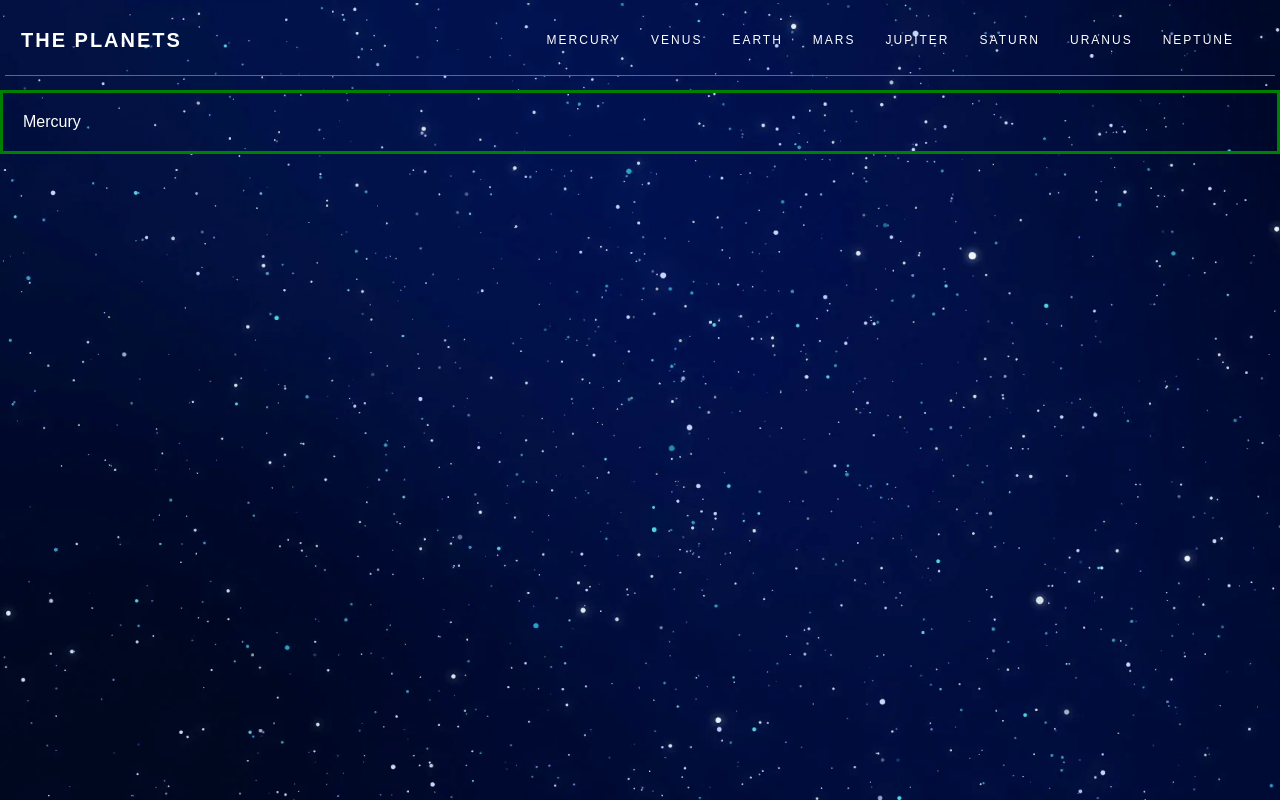
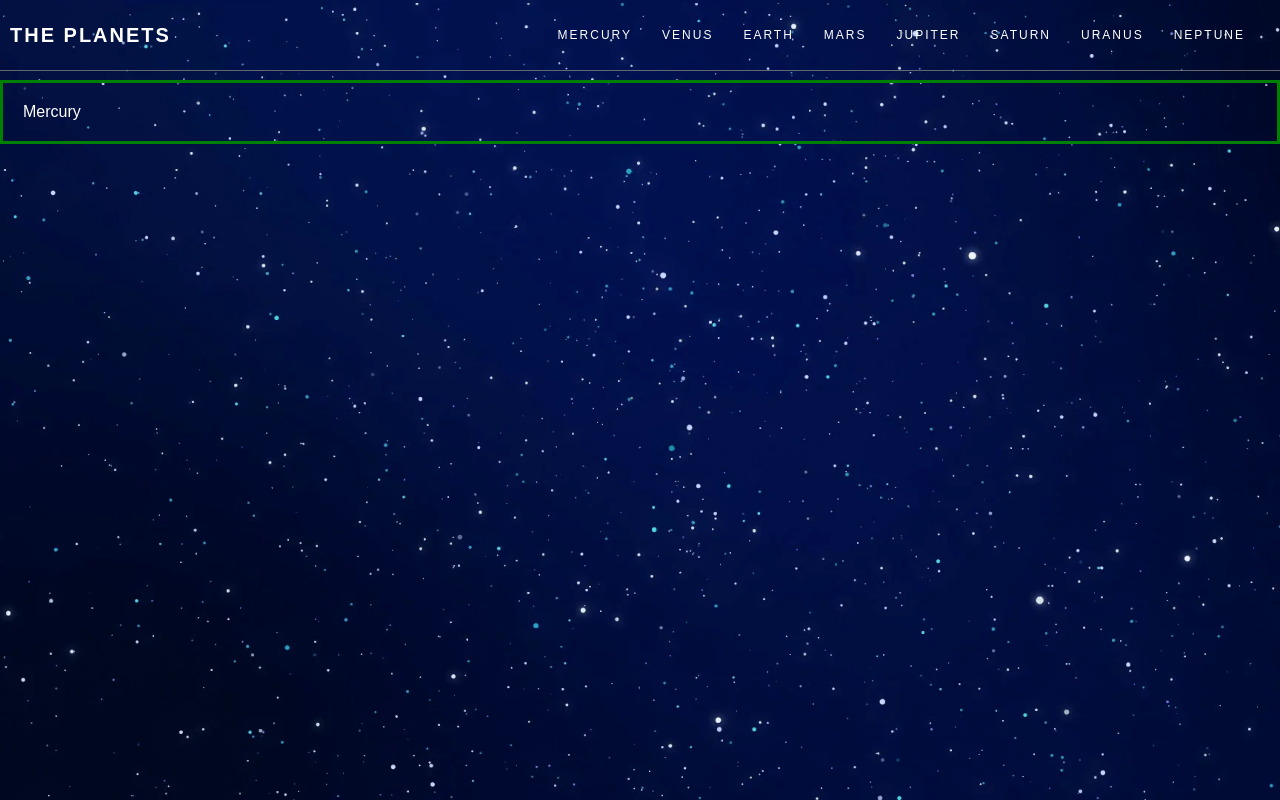
Before and after one commit to Rodri-97/planets-fact-website, a React (Create React App) app: page / in a window 1280 px wide. Built offline with nearby package versions, Linux system fonts and the light colour scheme.

Commit message:
improve navbar

```diff
--- a/src/components/Navbar.js
+++ b/src/components/Navbar.js
@@ -13,13 +13,17 @@ const Navbar = (props) => {
 
     const navItems = planetNames.map((planetName) => {
         return (
-            <li key={planetName} className="navbar-item">
-                <div
-                    className="navbar-link"
-                    onClick={() => handleClick(planetName)}
-                    >
-                    {planetName.toUpperCase()}
+            <li key={planetName}
+                className="navbar-link"
+                onClick={() => handleClick(planetName)}
+                >
+                <div className="navbar-link-content center">
+                    <div className="dot"></div>
+                    <div>
+                        <p>{planetName.toUpperCase()}</p>
+                    </div>
                 </div>
+
             </li>
         )
     })
--- a/src/styles/Navbar.css
+++ b/src/styles/Navbar.css
@@ -6,7 +6,7 @@
 }
 
 .container {
-    padding: 0 1rem;
+    padding: 0 10px;
     margin: 0 auto;
 }
 
@@ -17,7 +17,6 @@
     letter-spacing: 2px;
     margin-bottom: 10px;
     height: 70px;
-    padding: 5px;
 }
 
 .navbar-container {
@@ -46,23 +45,36 @@
 }
 
 #navbar-toggle[aria-expanded='true'] + #navbar-menu .navbar-links {
-    padding: 1em;
+    padding: 0;
 }
 
 .navbar-link {
     display: inline-flex;
     align-items: center;
-    justify-content: center;
+    justify-content: initial;
     font-size: 15px;
-    text-decoration: none;
     color: white;
-    height: 95%;
-    margin: 25px;
+    margin: 0;
+    width: 100%;
+    border-bottom: 1px solid gray;
+    padding: 10px 0;
+}
+
+.navbar-link-content {
+    margin-left: 15px;
 }
 
 .navbar-link:hover {
-    border-bottom: 2px solid rgba(200, 200, 200, 0.8);
     cursor: pointer;
+    background-color: rgba(255, 255, 255, 0.5);
+}
+
+.dot {
+    height: 25px;
+    width: 25px;
+    background-color: #bbb;
+    border-radius: 50%;
+    margin-right: 20px;
 }
 
 #navbar-toggle {
@@ -153,6 +165,24 @@
 
     .navbar-link {
         font-size: 12px;
+        padding: 0;
+        border-bottom: none;
+    }
+
+    .navbar-link:hover {
+        background-color: transparent;
+        border-top: 4px solid orange;
+        border-bottom: none;
+    }
+}
+
+@media screen and (min-width: 700px) {
+    .navbar-link-content {
+        margin-left: 0;
+    }
+
+    .dot {
+        display: none;
     }
 }
 
@@ -163,11 +193,13 @@
 
     .navbar-link {
         margin: 10px;
+        padding: 0 10px;
     }
 }
 
 @media screen and (min-width: 1000px) {
     .navbar-link {
         margin: 15px;
+        height: var(--navbar-height);
     }
 }
```
